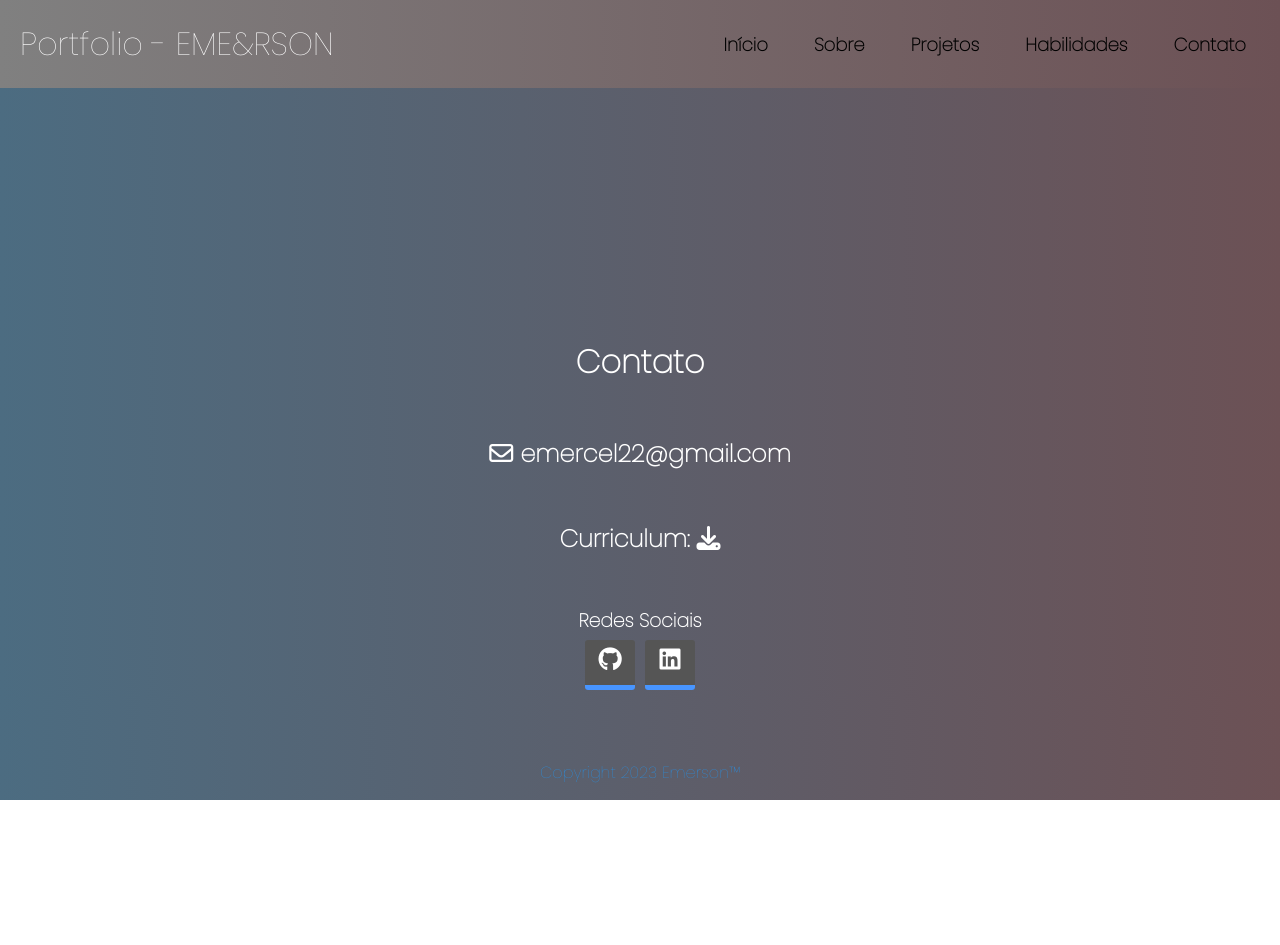
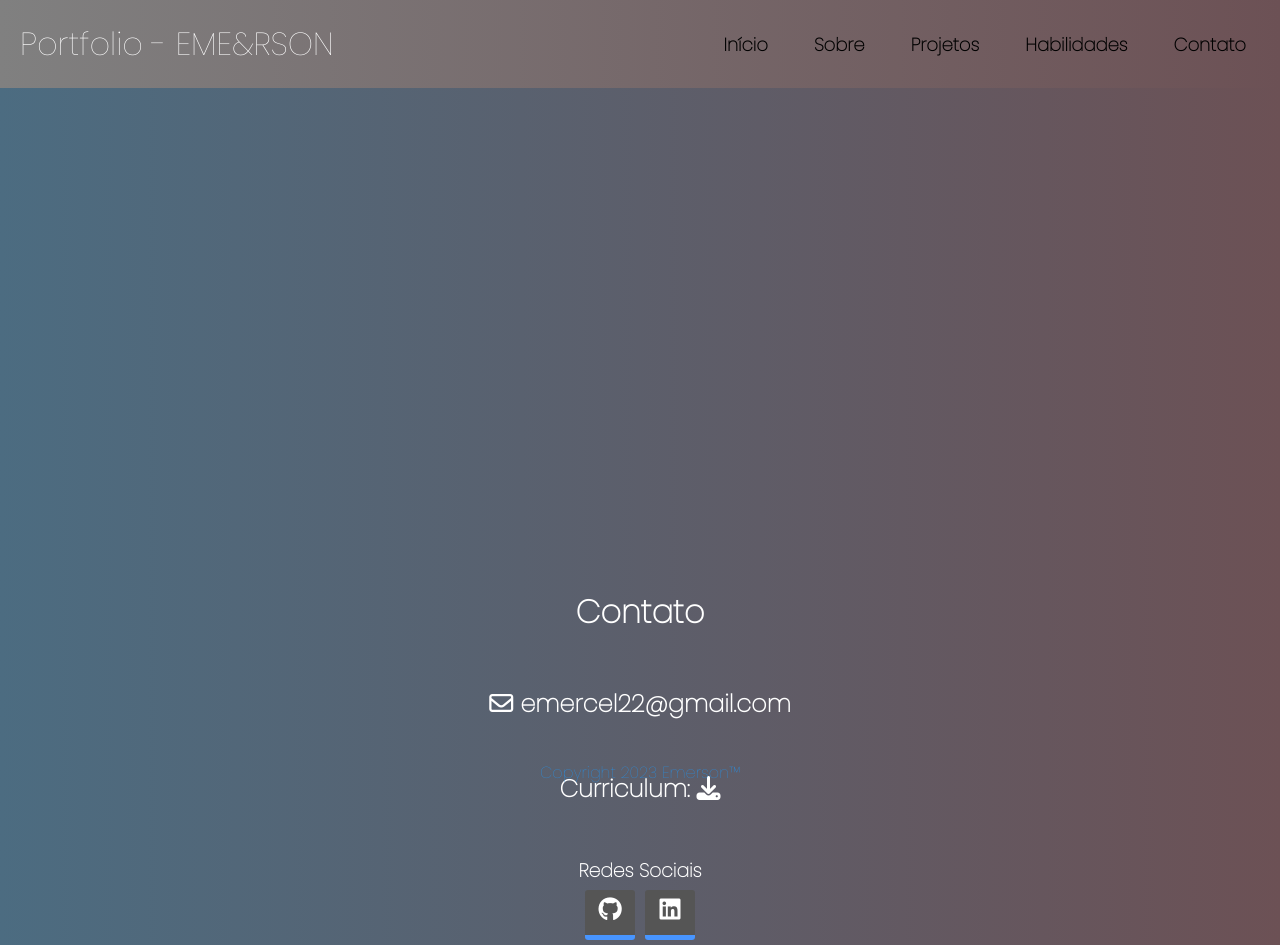
Before and after one commit to emersonDesenvMaster/Portfolio-2023-Atualizado, a plain HTML site: page contato.html in a window 1280 px wide. Before the commit the page ends 800 px from the top, so only its background shows below. Drawn offline with Linux system fonts and the light colour scheme.

Commit message:
Update style.css

```diff
--- a/css/style.css
+++ b/css/style.css
@@ -287,7 +287,7 @@ input[type=checkbox]{
   .text-contact {
     color:#fff;
     text-align: center;
-    margin-top: 250px;
+    margin-top: 500px;
    }
 
 
```
